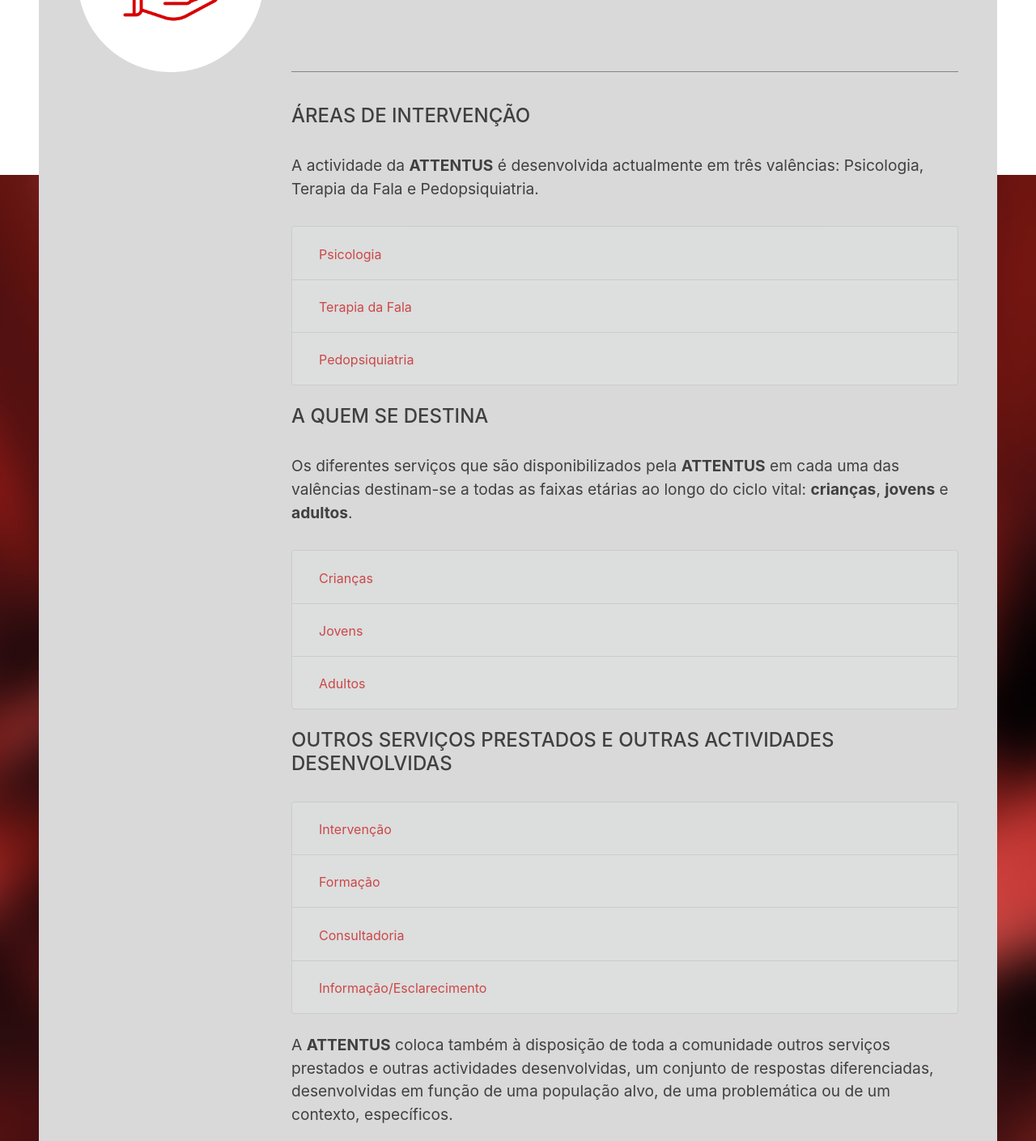
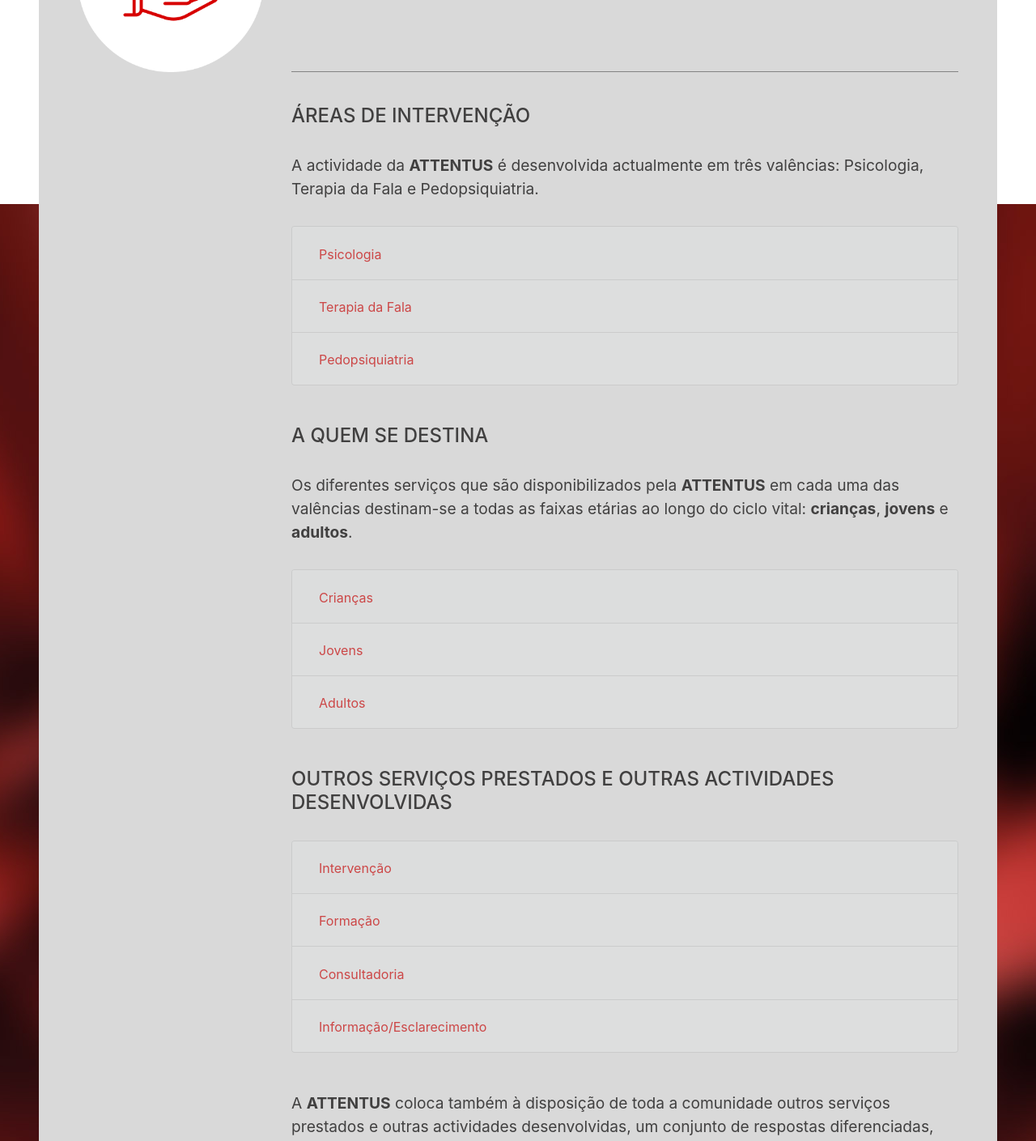
Before and after one commit to andrecoutosilva/attentus, a React (Create React App) app: page /servicos in a window 1280 px wide. Shown: the part 300-1709 px from the top of the page at 81% size. Built offline with nearby package versions, Linux system fonts and the light colour scheme.

Commit message:
Updated paragraphs spacing

```diff
--- a/src/scenes/servicos/Servicos.js
+++ b/src/scenes/servicos/Servicos.js
@@ -10,7 +10,7 @@
                 pageImg={ImgServicos}
                 pageTitle="Serviços">
                 <div className="sidebar-box">
-                    <div className="pb-4">
+                    <div className="pb-5">
                         <p><h4>ÁREAS DE INTERVENÇÃO</h4></p>
                         <p>A actividade da <strong>ATTENTUS</strong> é desenvolvida actualmente em três
                         valências: Psicologia, Terapia da Fala e Pedopsiquiatria.</p>
@@ -77,7 +77,7 @@
                             </div>
                         </div>
                     </div>
-                    <div className="pb-4">
+                    <div className="pb-5">
                         <p><h4>A QUEM SE DESTINA</h4></p>
                         <p>Os diferentes serviços que são disponibilizados pela <strong>ATTENTUS</strong> em
                         cada uma das valências destinam-se a todas as faixas etárias ao longo
@@ -128,7 +128,7 @@
                             </div>
                         </div>
                     </div>
-                    <div className="pb-4">
+                    <div className="pb-5">
                         <p><h4>OUTROS SERVIÇOS PRESTADOS E OUTRAS ACTIVIDADES DESENVOLVIDAS</h4></p>
                         <div class="accordion" id="accordionOutros">
                             <div class="card">
```
